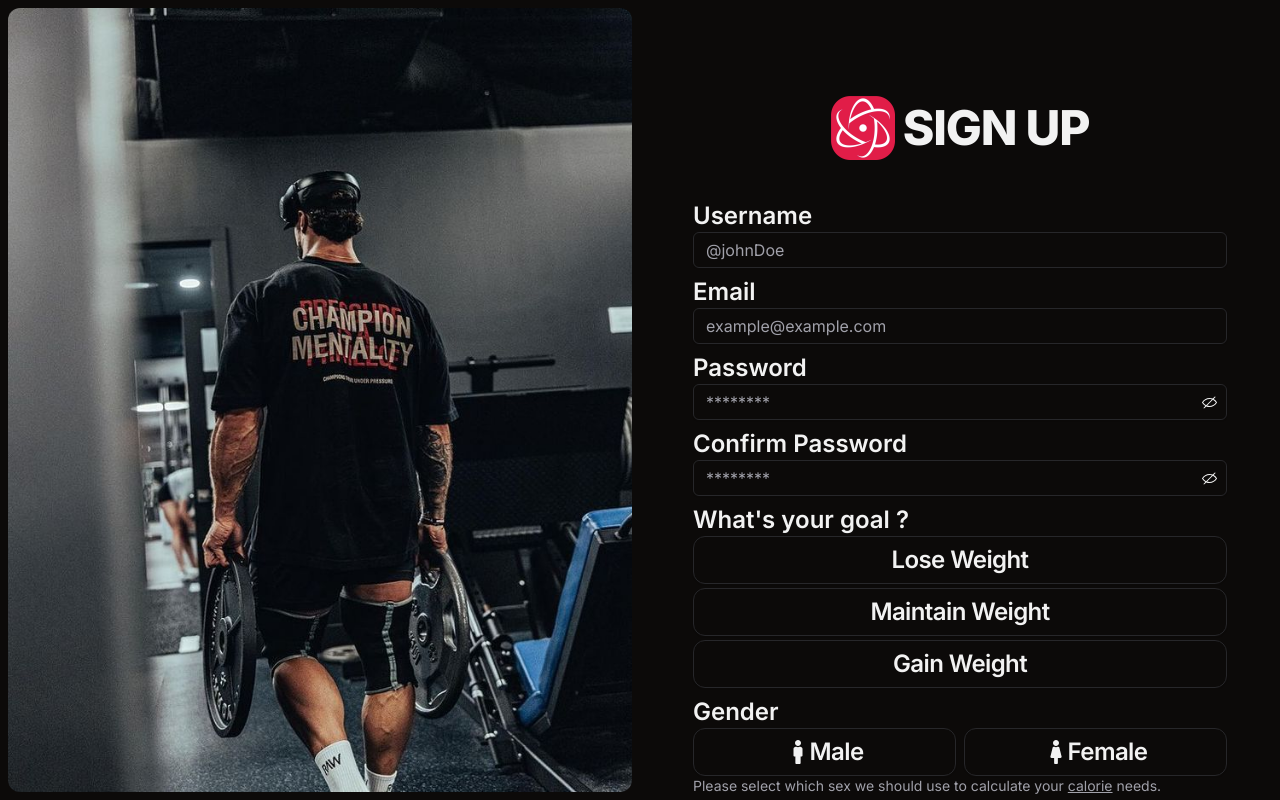
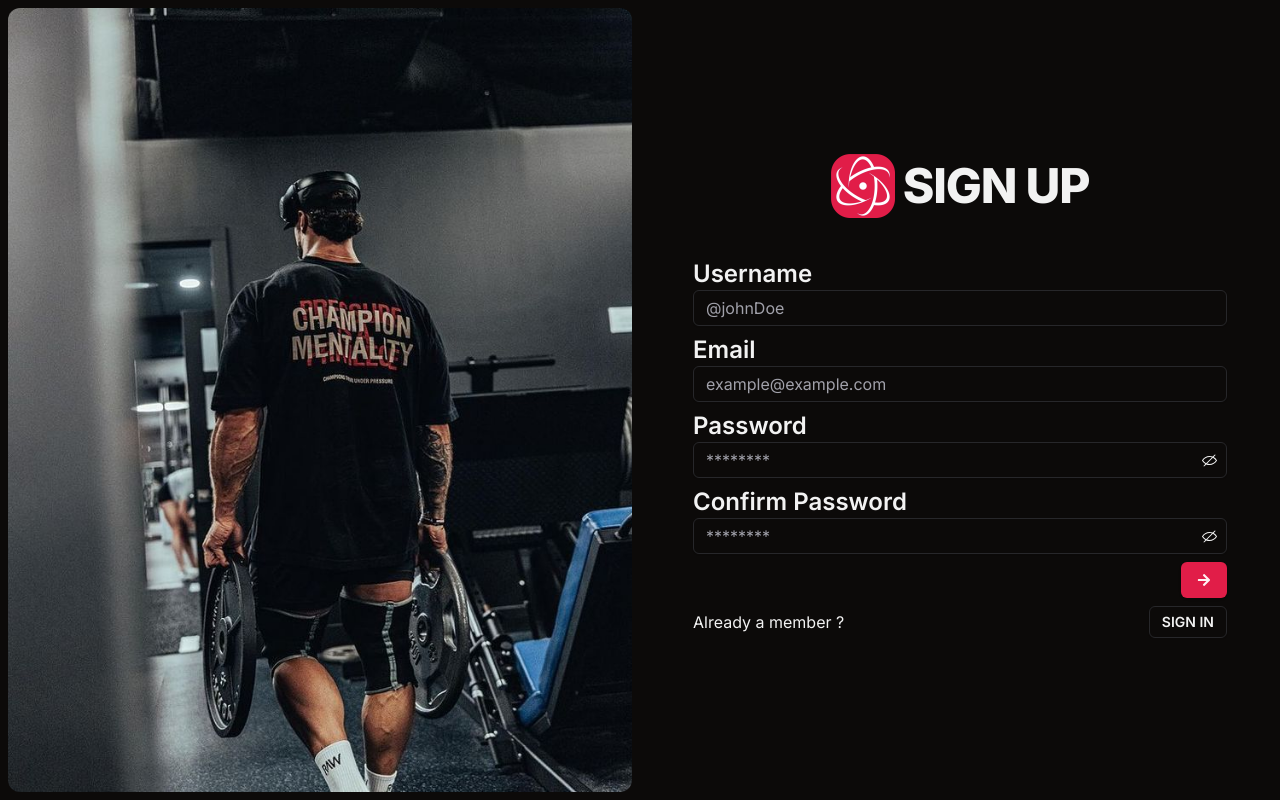
Before and after one commit to sebastiancrintea/AtomFit, a Next.js app: page /auth/register in a window 1280 px wide. Built offline with nearby package versions, Linux system fonts and the light colour scheme; no server answers.

Commit message:
feat(register): added register and more animations

```diff
--- a/src/app/auth/_components/registerForm.tsx
+++ b/src/app/auth/_components/registerForm.tsx
@@ -12,6 +12,7 @@ import {
 } from "@/components/ui/form";
 import { Input } from "@/components/ui/input";
 import { useForm } from "react-hook-form";
+import { FaArrowLeft, FaArrowRight } from "react-icons/fa";
 import { zodResolver } from "@hookform/resolvers/zod";
 import {
   ExclamationTriangleIcon,
@@ -31,24 +32,57 @@ import {
   registerFormSchema,
   registerFormType,
 } from "@/schemas/register-schema";
-import { RadioGroup, RadioGroupItem } from "@/components/ui/radio-group";
 import { FaFemale, FaMale } from "react-icons/fa";
-import { cn } from "@/lib/utils";
+
+const steps = [
+  {
+    id: "Step 1",
+    title: "Account",
+    fields: ["username", "email", "password", "confirmPassword"],
+  },
+  { id: "Step 2", title: "Goal", fields: ["goal"] },
+  {
+    id: "Step 3",
+    title: "Personal Information",
+    fields: ["is_male", "age", "height", "weight", "weight_preference"],
+  },
+];
 
 export function RegisterForm() {
-  const [isVisible, setIsVisible] = useState(false);
-  const [error, setError] = useState<string | null>(null);
-
   const form = useForm<registerFormType>({
     resolver: zodResolver(registerFormSchema),
     defaultValues: registerFormDefault,
   });
+  const [isVisible, setIsVisible] = useState(false);
+  const [error, setError] = useState<string | null>(null);
+
+  const [currentStep, setCurrentStep] = useState(0);
+
+  type FieldName = keyof registerFormType;
+
+  const next = async () => {
+    const fields = steps[currentStep].fields;
+    const output = await form.trigger(fields as FieldName[], {
+      shouldFocus: true,
+    });
+    if (!output) return;
+    if (currentStep < steps.length - 1) {
+      if (currentStep === steps.length - 2) {
+        await form.handleSubmit(onSubmit)();
+      }
+      setCurrentStep((step) => step + 1);
+    }
+  };
+
+  const prev = () => {
+    if (currentStep > 0) setCurrentStep((step) => step - 1);
+  };
 
   const { mutateAsync, isPending } = useMutation({
     mutationFn: register,
   });
-  const testing = async (values: registerFormType) => {
-    console.log("test");
+
+  const onSubmit = async (values: registerFormType) => {
     console.log(values);
   };
   return (
@@ -83,9 +117,15 @@ export function RegisterForm() {
       <motion.div layout className="mt-4">
         <Form {...form}>
           <form
-            onSubmit={form.handleSubmit(testing)}
+            onSubmit={(e) => {
+              e.preventDefault();
+              console.log("test");
+              next();
+            }}
             className="w-full space-y-2"
           >
+            {currentStep === 0 && (
+              <>
                 <FormField
                   control={form.control}
                   name="username"
@@ -195,6 +235,10 @@ export function RegisterForm() {
                     </FormItem>
                   )}
                 />
+              </>
+            )}
+            {currentStep === 1 && (
+              <>
                 <FormField
                   control={form.control}
                   name="goal"
@@ -222,7 +266,9 @@ export function RegisterForm() {
                               type="button"
                               onClick={() => field.onChange("maintain")}
                               variant={
-                            field.value === "maintain" ? "default" : "outline"
+                                field.value === "maintain"
+                                  ? "default"
+                                  : "outline"
                               }
                               className="h-12 w-full rounded-xl text-2xl font-semibold tracking-tight transition-all"
                             >
@@ -247,6 +293,10 @@ export function RegisterForm() {
                     </FormItem>
                   )}
                 />
+              </>
+            )}
+            {currentStep === 2 && (
+              <>
                 <FormField
                   control={form.control}
                   name="is_male"
@@ -298,7 +348,10 @@ export function RegisterForm() {
                   name="age"
                   render={({ field }) => (
                     <FormItem className="space-y-0">
-                  <FormLabel htmlFor="age" className="text-2xl font-semibold">
+                      <FormLabel
+                        htmlFor="age"
+                        className="text-2xl font-semibold"
+                      >
                         Age
                       </FormLabel>
                       <FormControl>
@@ -428,11 +481,26 @@ export function RegisterForm() {
                     </FormItem>
                   )}
                 />
+              </>
+            )}
 
+            <section className="flex justify-between">
+              {currentStep > 0 && (
+                <Button type="button" onClick={prev}>
+                  <FaArrowLeft />
+                </Button>
+              )}
+              <Button
+                type="button"
+                className={`ml-auto ${currentStep === steps.length - 1 && "hidden"}`}
+                onClick={next}
+              >
+                <FaArrowRight />
+              </Button>
               <Button
                 type="submit"
                 disabled={isPending}
-              className="group w-full text-xl font-bold transition-all"
+                className={`${currentStep !== steps.length - 1 && "hidden"} group text-xl font-bold transition-all`}
               >
                 {isPending ? (
                   <AiOutlineLoading className="animate-spin" />
@@ -446,6 +514,7 @@ export function RegisterForm() {
                   </>
                 )}
               </Button>
+            </section>
 
             <section className="flex items-center justify-between">
               <p>Already a member ?</p>
--- a/src/app/auth/register/page.tsx
+++ b/src/app/auth/register/page.tsx
@@ -16,14 +16,14 @@ export default function RegisterPage() {
             className="pointer-events-none size-full select-none rounded-xl object-cover"
           />
         </section>
-        <section className="h-screen w-full space-y-4 overflow-auto p-2 pt-24">
+        <section className="w-full space-y-4 overflow-auto p-2">
           <section className="flex items-center justify-center gap-2">
             <Link href={"/"} className="transition-all hover:brightness-150">
               <Image alt="AtomFit Logo" src={atomFitLogoImg} priority />
             </Link>
             <h1 className="uppercase">Sign Up</h1>
           </section>
-          <div className="mx-auto max-w-[550px] overflow-auto p-2">
+          <div className="mx-auto max-w-[550px] p-2">
             <RegisterForm />
           </div>
         </section>
--- /dev/null
+++ b/src/components/shared/AtomFitLogo.tsx
@@ -0,0 +1,14 @@
+import atomFitLogoImg from "@/../public/assets/img/Atom-64x64.png";
+
+import Image from "next/image";
+import Link from "next/link";
+
+export function AtomFitLogo() {
+  return (
+    <>
+      <Link href={"/"} className="transition-all hover:brightness-150">
+        <Image alt="AtomFit Logo" src={atomFitLogoImg} priority />
+      </Link>
+    </>
+  );
+}
```
Lines whose indentation alone changed are shown as unchanged.
